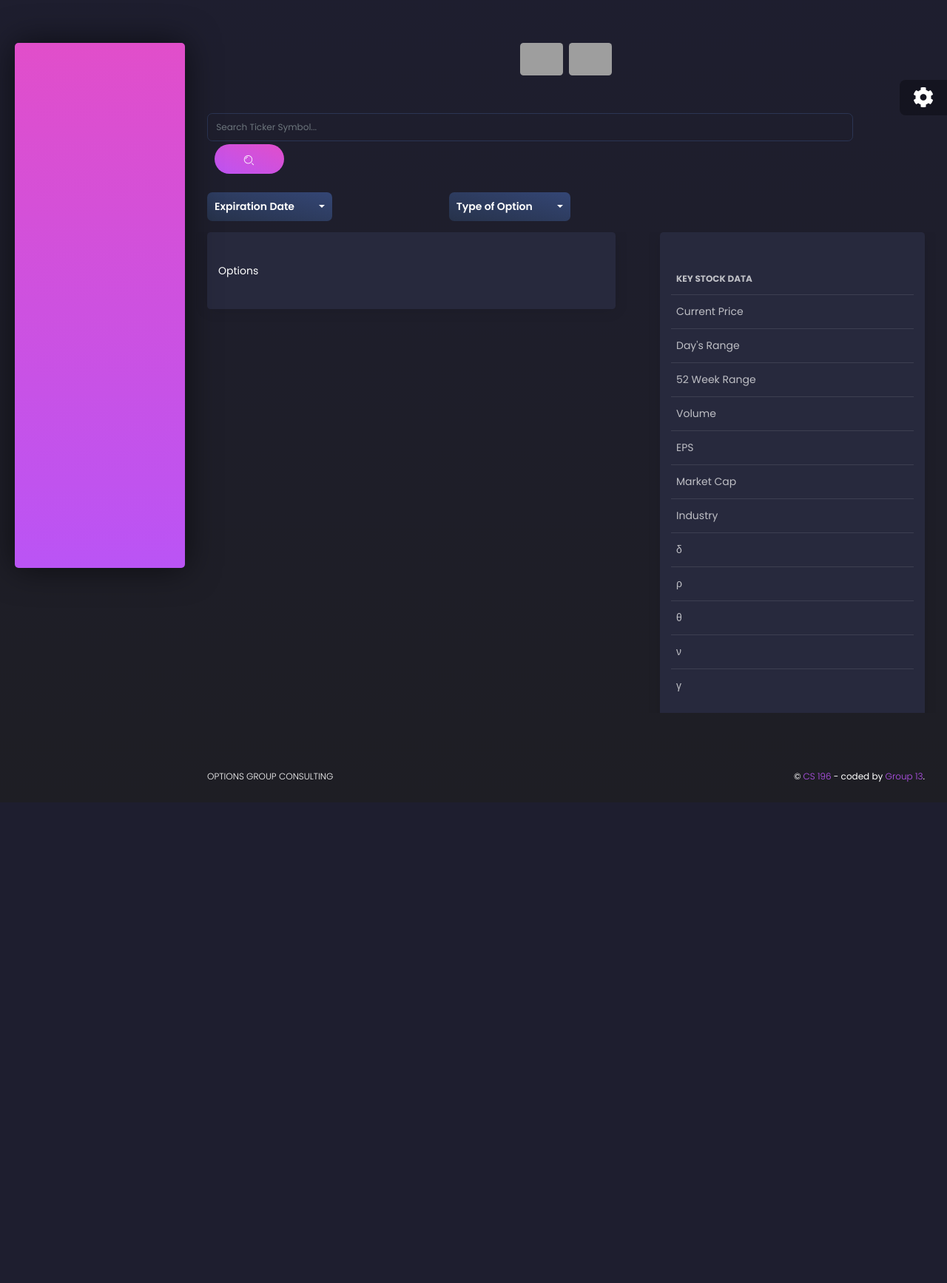
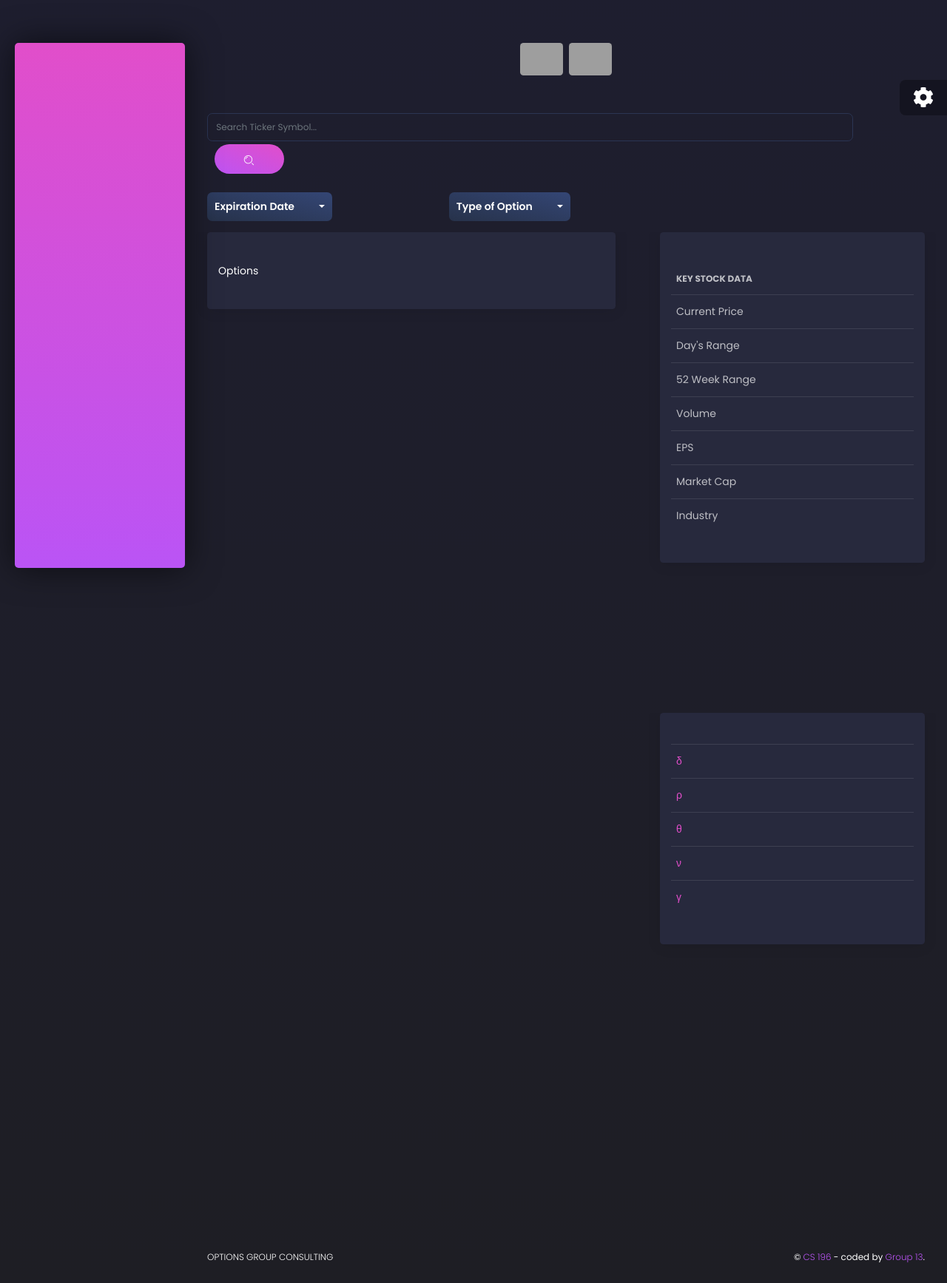
Before and after one commit to sanyanema/OptionsWatchlist, a Django app: template OGC-new-ui/core/templates/ui-tables_tickers.html in a window 1280 px wide. Shown: the part 22-1757 px from the top of the page at 74% size. Before the commit the page ends 1080 px from the top, so only its background shows below. Run offline with Django 3.2, Linux system fonts and the light colour scheme; the template is opened without the code that fills it, so the values that code supplies are empty; some libraries are stand-ins or nearby versions; grey boxes are pictures that could not be loaded.

Commit message:
Spacing of greeks table

```diff
--- a/OGC-new-ui/core/templates/ui-tables_tickers.html
+++ b/OGC-new-ui/core/templates/ui-tables_tickers.html
@@ -132,6 +132,25 @@
                                 <td>Industry</td>
                                 <td>{{ industry }}</td>
                             </tr>
+                        </table>
+                    </div>
+                </div>
+            </div>
+        </div>
+    </div>
+</div>
+
+<div class="row" style="overflow:auto; height:650px; width:40%; float:right;">
+    <div class="col-md-12">
+        <div class="card ">
+            <div class="card-header">
+                <h4 class="card-title"></h4>
+            </div>
+            <div class="card-body">
+                <div class="table-responsive">
+                    <div id="stock_info">
+                        <table class="table tablesorter " id="">
+                            <thead class=" text-primary">
                             <tr>
                                 <td>δ</td>
                                 <td>{{delta | safe}}</td>
```
